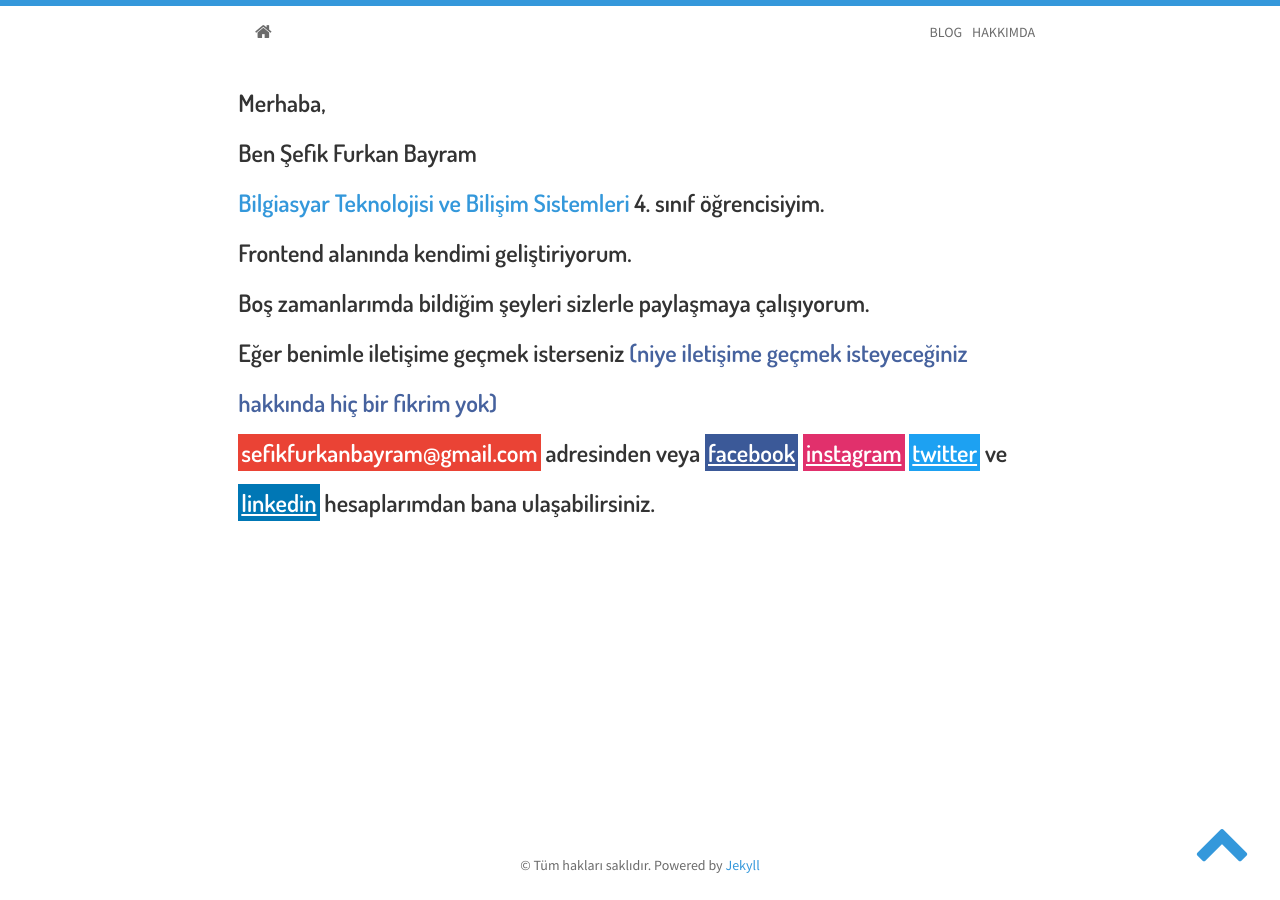
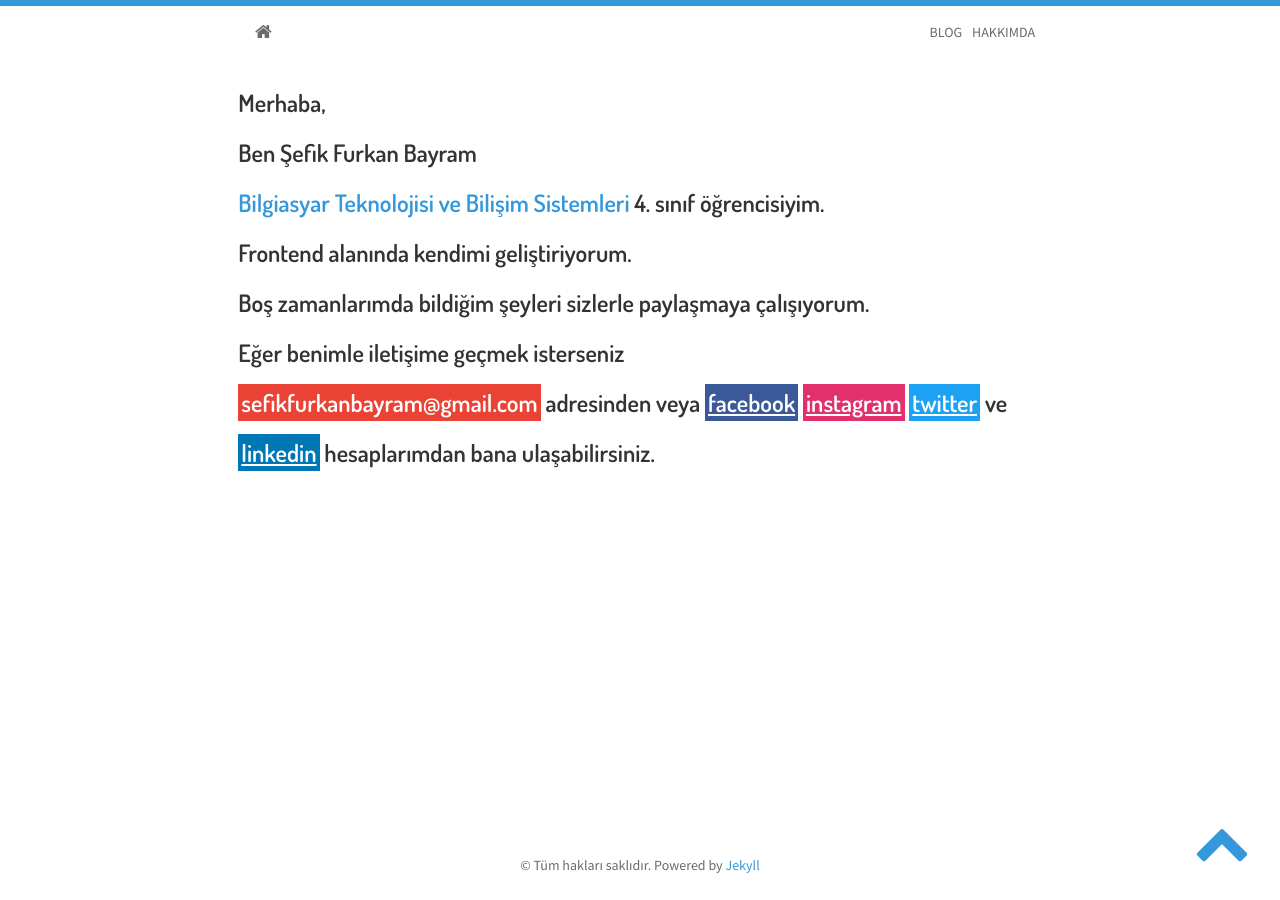
Before and after one commit to furkanbayram2/furkanbayram2.github.io, a Jekyll site: the page built from about.html, in a window 1280 px wide. Built offline with Jekyll 4.4.1, drawn with Linux system fonts in a browser that asks for light colours; nearby versions of some CDN libraries.

Commit message:
İçerik değiştirildi.

```diff
--- a/_includes/about.html
+++ b/_includes/about.html
@@ -9,9 +9,7 @@
             <p>
                 Frontend alanında kendimi geliştiriyorum.</p>
             <p>Boş zamanlarımda bildiğim şeyleri sizlerle paylaşmaya çalışıyorum.</p>
-            <p>Eğer benimle iletişime geçmek isterseniz
-                <span class="color4">(niye iletişime geçmek isteyeceğiniz hakkında hiç bir fikrim yok)</span>
-            </p>
+            <p>Eğer benimle iletişime geçmek isterseniz</p>
             <p>
                 <span class="gmail">sefikfurkanbayram@gmail.com</span>
                 adresinden veya
```
